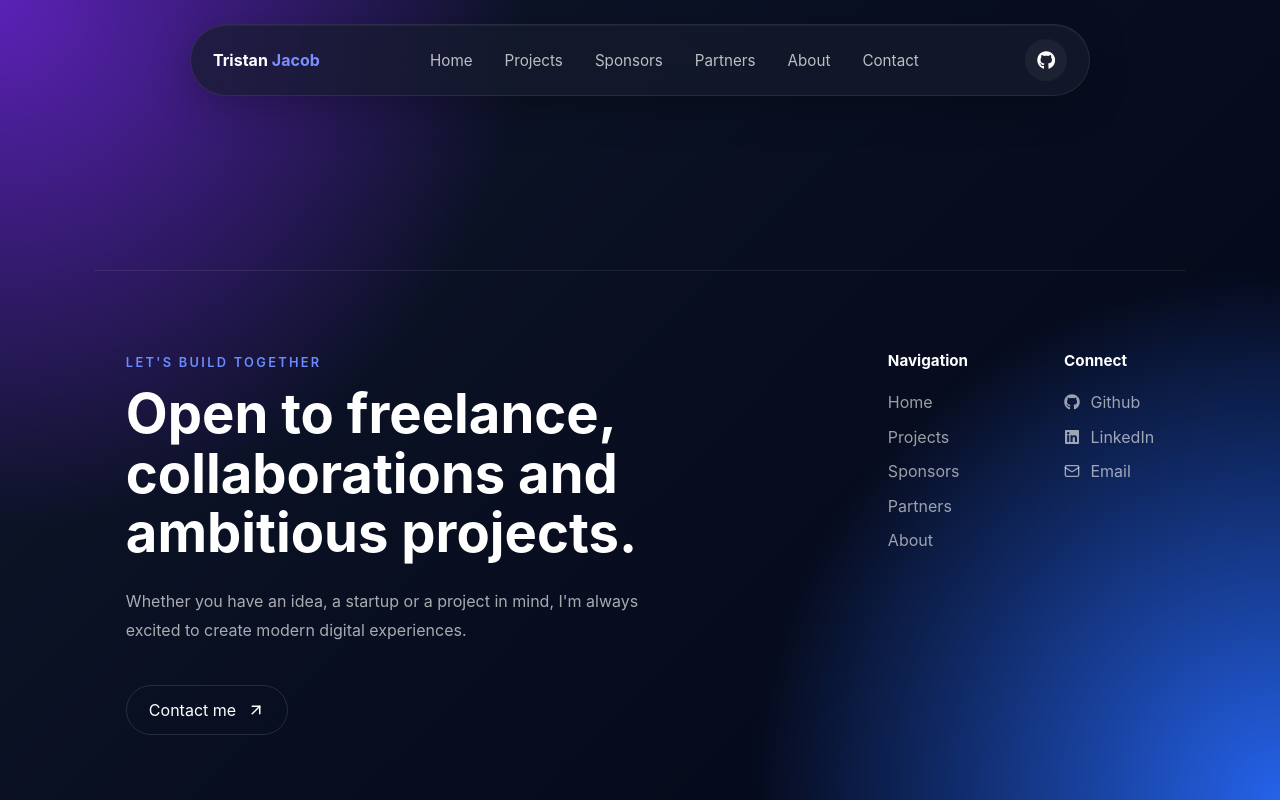
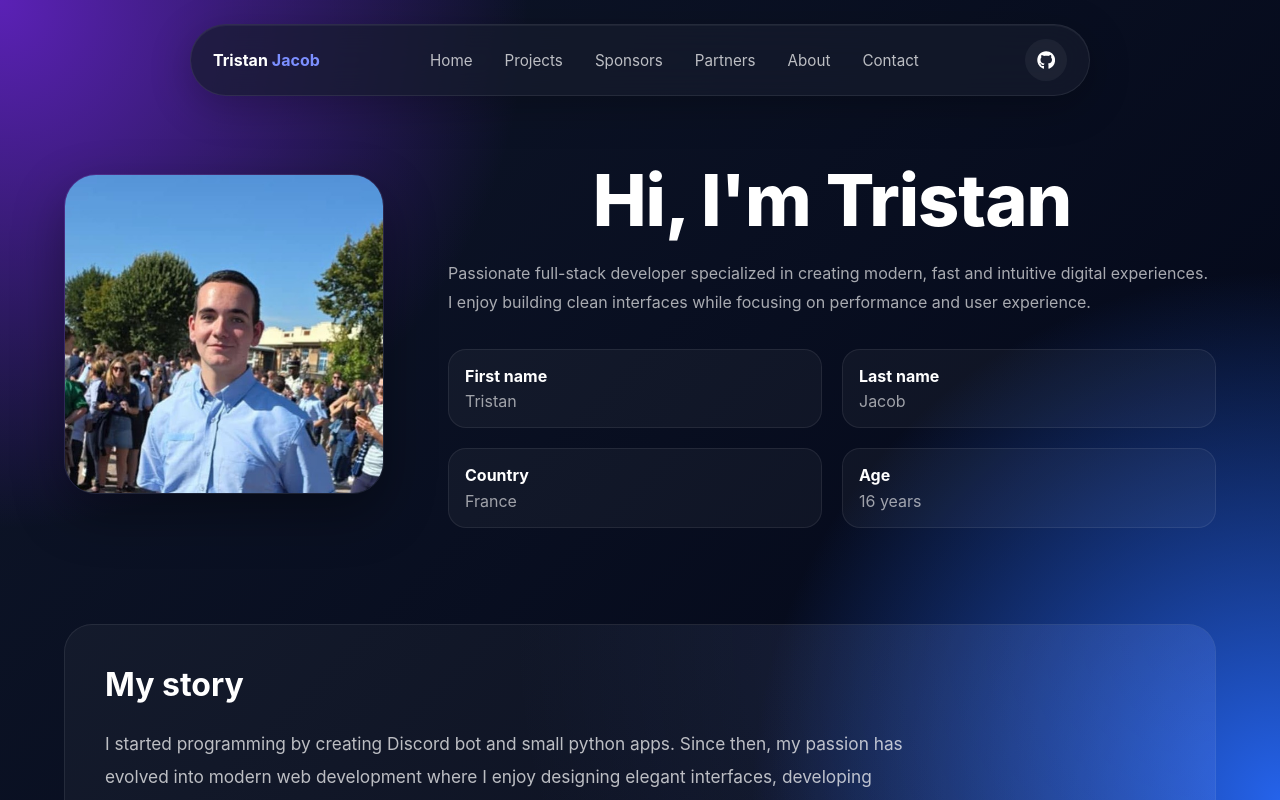
Before and after one commit to Tristan-GPT/Tristan-GPT, a React (Vite) app: page /about in a window 1280 px wide. Built offline with nearby package versions, Linux system fonts and the light colour scheme.

Commit message:
chore(4.2): add the About page

```diff
--- a/src/components/App/App.tsx
+++ b/src/components/App/App.tsx
@@ -6,6 +6,7 @@ import { Header } from '../Header/Header.tsx';
 import { Footer } from '../Footer/Footer.tsx';
 import { Contact } from '../../pages/Contact/Contact.tsx';
 import { Projects } from '../../pages/Projects/Projects.tsx';
+import { About } from '../../pages/About/About.tsx';
 
 const router = createBrowserRouter([
     {
@@ -30,7 +31,7 @@ const router = createBrowserRouter([
     },
     {
         path: '/about',
-        element: '',
+        element: <About />,
     },
     {
         path: '/contact',
--- /dev/null
+++ b/src/pages/About/About.scss
@@ -0,0 +1,227 @@
+.about {
+    max-width: 1200px;
+    margin: auto;
+    padding: 30px 24px 120px;
+
+    section {
+        margin-top: 6rem;
+    }
+
+    h2 {
+        color: white;
+        margin-bottom: 2rem;
+        font-size: 2rem;
+    }
+
+    &__hero {
+        display: grid;
+        grid-template-columns: 320px 1fr;
+        gap: 4rem;
+        align-items: center;
+
+        img {
+            width: 100%;
+            aspect-ratio: 1;
+
+            object-fit: cover;
+
+            border-radius: 32px;
+
+            border: 1px solid rgba(255, 255, 255, 0.08);
+
+            box-shadow: 0 20px 50px rgba(0, 0, 0, 0.35);
+        }
+    }
+
+    &__content {
+        h1 {
+            margin: 1rem 0;
+
+            color: white;
+
+            font-size: clamp(3rem, 6vw, 4.5rem);
+        }
+
+        p {
+            color: rgba(255, 255, 255, 0.65);
+
+            line-height: 1.8;
+
+            margin-bottom: 2rem;
+        }
+    }
+
+    &__infos {
+        display: grid;
+        grid-template-columns: repeat(2, 1fr);
+        gap: 1.25rem;
+
+        div {
+            padding: 1rem;
+
+            border-radius: 18px;
+
+            background: rgba(255, 255, 255, 0.04);
+
+            border: 1px solid rgba(255, 255, 255, 0.08);
+        }
+
+        strong {
+            display: block;
+
+            color: white;
+
+            margin-bottom: 0.35rem;
+        }
+
+        span {
+            color: rgba(255, 255, 255, 0.6);
+        }
+    }
+
+    &__story {
+        position: relative;
+
+        padding: 2.5rem;
+
+        border-radius: 28px;
+
+        background: rgba(255, 255, 255, 0.04);
+
+        border: 1px solid rgba(255, 255, 255, 0.08);
+
+        overflow: hidden;
+
+        &::before {
+            content: '';
+
+            position: absolute;
+            inset: 0;
+
+            background: radial-gradient(
+                circle at top right,
+                rgba(93, 132, 255, 0.15),
+                transparent 60%
+            );
+        }
+
+        h2 {
+            position: relative;
+            margin-bottom: 1.5rem;
+        }
+
+        p {
+            position: relative;
+
+            max-width: 800px;
+
+            color: rgba(255, 255, 255, 0.72);
+
+            line-height: 1.9;
+
+            font-size: 1.08rem;
+        }
+    }
+}
+
+.education-card {
+    position: relative;
+
+    margin-bottom: 1.5rem;
+
+    padding: 1.5rem;
+
+    border-left: 3px solid #5d84ff;
+
+    background: rgba(255, 255, 255, 0.04);
+
+    border-radius: 20px;
+
+    h3 {
+        color: white;
+        margin: 0.5rem 0;
+    }
+
+    h4 {
+        color: #5d84ff;
+        margin-bottom: 0.8rem;
+    }
+
+    span {
+        color: rgba(255, 255, 255, 0.5);
+    }
+
+    p {
+        color: rgba(255, 255, 255, 0.65);
+
+        line-height: 1.7;
+    }
+}
+
+.cards {
+    display: grid;
+    grid-template-columns: repeat(3, 1fr);
+    gap: 1.5rem;
+}
+
+.card {
+    padding: 2rem;
+
+    border-radius: 24px;
+
+    background: rgba(255, 255, 255, 0.04);
+
+    border: 1px solid rgba(255, 255, 255, 0.08);
+
+    transition: 0.3s;
+
+    svg {
+        font-size: 2rem;
+
+        color: #5d84ff;
+
+        margin-bottom: 1rem;
+    }
+
+    h3 {
+        color: white;
+
+        margin-bottom: 0.8rem;
+    }
+
+    p {
+        color: rgba(255, 255, 255, 0.65);
+
+        line-height: 1.7;
+    }
+
+    &:hover {
+        transform: translateY(-8px);
+
+        border-color: rgba(93, 132, 255, 0.4);
+    }
+}
+
+@media (max-width: 900px) {
+    .about {
+        padding-top: 140px;
+
+        &__hero {
+            grid-template-columns: 1fr;
+            text-align: center;
+
+            img {
+                width: 260px;
+                margin: auto;
+            }
+        }
+
+        &__infos {
+            grid-template-columns: 1fr;
+        }
+    }
+
+    .cards {
+        grid-template-columns: 1fr;
+    }
+}
--- /dev/null
+++ b/src/pages/About/About.tsx
@@ -0,0 +1,124 @@
+import './About.scss';
+
+import {
+    FaGraduationCap,
+    FaCode,
+    FaRocket,
+    FaLightbulb,
+} from 'react-icons/fa6';
+
+const education = [
+    {
+        year: '2025 - 2028',
+        title: 'Professional Baccalauréat "MELEC"',
+        school: 'Saint-Joseph La Salle High School',
+        description: 'Electrical and Connected Systems',
+    },
+    {
+        year: '2022 - 2025',
+        title: 'National Diploma of the Brevet',
+        school: 'Middle School',
+        description: 'General studies.',
+    },
+];
+
+export function About() {
+    return (
+        <section className="about">
+            <div className="about__hero">
+                <img src="/pfp.png" alt="Tristan" />
+                <div className="about__content">
+                    <h1>Hi, I'm Tristan</h1>
+
+                    <p>
+                        Passionate full-stack developer specialized in creating
+                        modern, fast and intuitive digital experiences. I enjoy
+                        building clean interfaces while focusing on performance
+                        and user experience.
+                    </p>
+
+                    <div className="about__infos">
+                        <div>
+                            <strong>First name</strong>
+                            <span>Tristan</span>
+                        </div>
+
+                        <div>
+                            <strong>Last name</strong>
+                            <span>Jacob</span>
+                        </div>
+
+                        <div>
+                            <strong>Country</strong>
+                            <span>France</span>
+                        </div>
+
+                        <div>
+                            <strong>Age</strong>
+                            <span>16 years</span>
+                        </div>
+                    </div>
+                </div>
+            </div>
+
+            <section className="about__story">
+                <h2>My story</h2>
+
+                <p>
+                    I started programming by creating Discord bot and small
+                    python apps. Since then, my passion has evolved into modern
+                    web development where I enjoy designing elegant interfaces,
+                    developing APIs and building complete applications.
+                </p>
+            </section>
+
+            <section className="about__education">
+                <h2>
+                    <FaGraduationCap />
+                    Education
+                </h2>
+
+                {education.map(item => (
+                    <div key={item.title} className="education-card">
+                        <span>{item.year}</span>
+
+                        <h3>{item.title}</h3>
+
+                        <h4>{item.school}</h4>
+
+                        <p>{item.description}</p>
+                    </div>
+                ))}
+            </section>
+
+            <section className="about__motivation">
+                <h2>What drives me</h2>
+
+                <div className="cards">
+                    <div className="card">
+                        <FaCode />
+                        <h3>Clean Code</h3>
+                        <p>
+                            I love writing maintainable and scalable software.
+                        </p>
+                    </div>
+
+                    <div className="card">
+                        <FaRocket />
+                        <h3>Performance</h3>
+                        <p>Fast applications provide the best experience.</p>
+                    </div>
+
+                    <div className="card">
+                        <FaLightbulb />
+                        <h3>Creativity</h3>
+                        <p>
+                            Every project is an opportunity to create something
+                            unique.
+                        </p>
+                    </div>
+                </div>
+            </section>
+        </section>
+    );
+}
```
